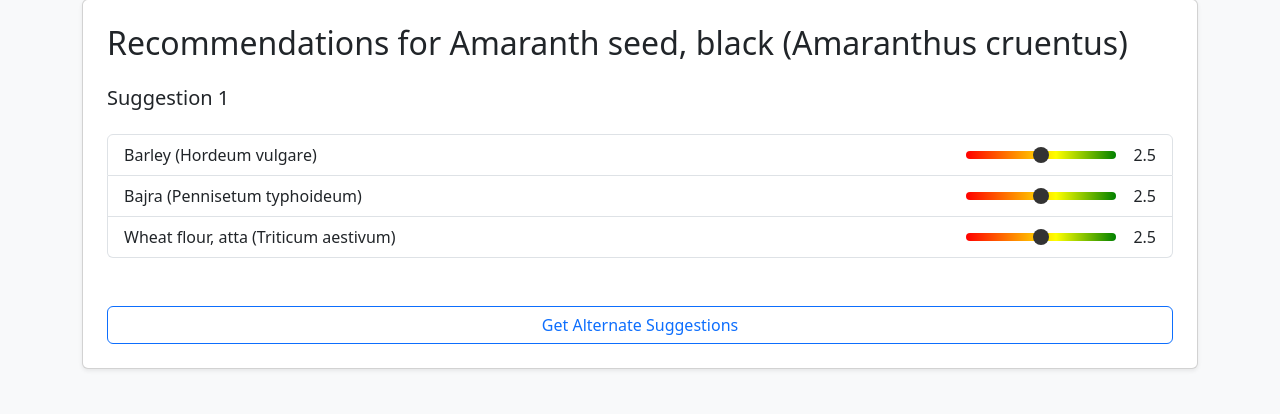
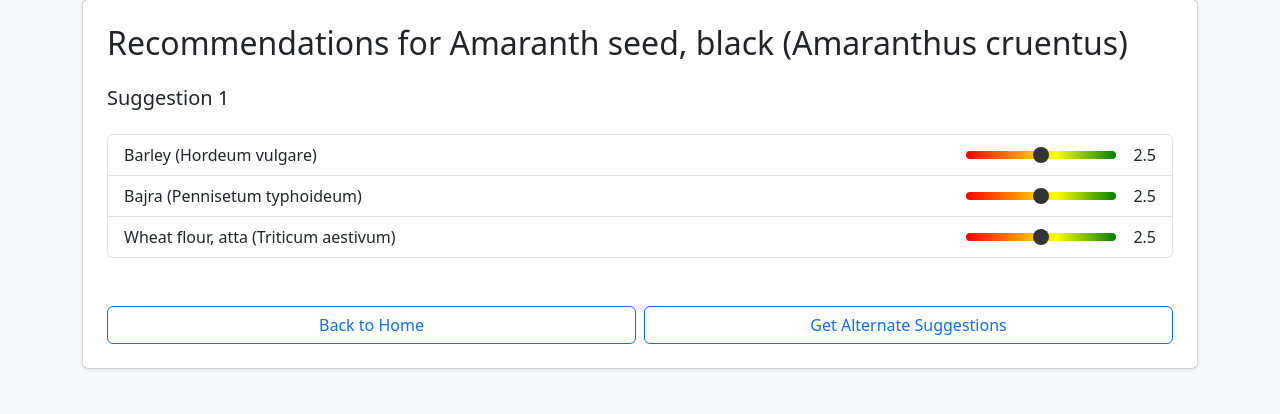
Before and after one commit to saipriyatalatam/food-recommender, a Django app: a page that uses food_app/templates/recommendations.html in a window 1280 px wide. Shown: the part 81-495 px from the top of the page. Run offline with Django 4.2, Linux system fonts and the light colour scheme; a user stored in the database is signed in; data comes from the database, SQL or seed files in the repository.

Commit message:
Update recommendations.html

```diff
--- a/food_app/templates/recommendations.html
+++ b/food_app/templates/recommendations.html
@@ -29,8 +29,10 @@
     </div>
 
     <!-- Alternate Suggestions Button -->
-    <div class="mt-4">
-        <button id="alternateBtn" class="btn btn-outline-primary w-100"
+    <!-- Buttons container -->
+    <div class="mt-4 d-flex gap-2">
+        <a href="/" class="btn btn-outline-primary w-50">Back to Home</a>
+        <button id="alternateBtn" class="btn btn-outline-primary w-50"
                 onclick="getAlternateSuggestions()"
                 {% if current_rank >= max_alternates %}disabled{% endif %}>
             Get Alternate Suggestions
```
